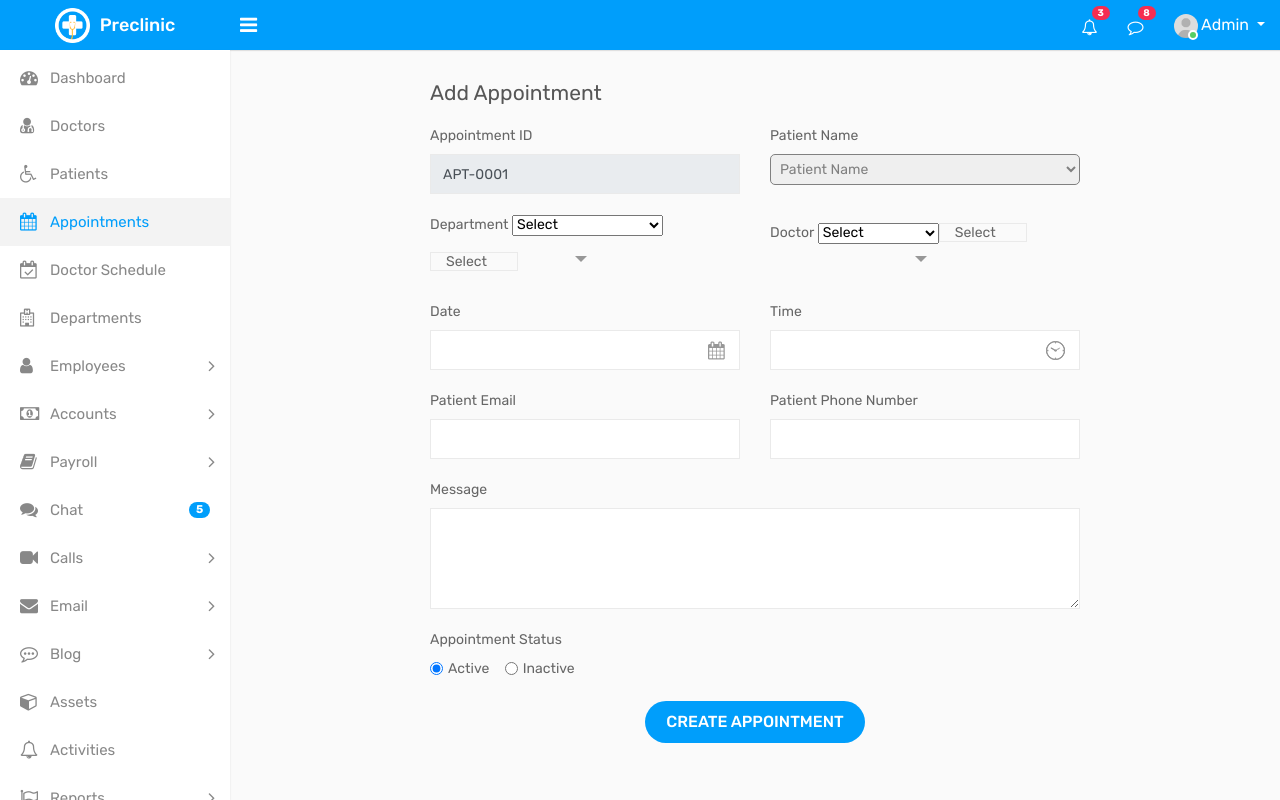
After one commit to Devsabirul/hospitalmanagementsys, a Django app: page /add-appointment in a window 1280 px wide. The commit adds this page. Run offline with Django 4.2, Linux system fonts and the light colour scheme; data comes from the database, SQL or seed files in the repository; both versions use the stored data as it was after the commit; some libraries are stand-ins or nearby versions.

Commit message:
add appointment page

```diff
--- a/core/admin.py
+++ b/core/admin.py
@@ -1,4 +1,4 @@
 from django.contrib import admin
 from .models import *
 
-admin.site.register([Patient,Doctor,Appointment,MedicalRepord,Department])
+admin.site.register([Patient, Doctor, Appointment, MedicalRepord, Department])
--- /dev/null
+++ b/core/templates/core/add-appointment.html
@@ -0,0 +1,115 @@
+{% extends 'base/base.html' %}
+{% block title %}add_appointment{% endblock title %}
+{% block body %}
+<div class="content">
+    <div class="row">
+        <div class="col-lg-8 offset-lg-2">
+            <h4 class="page-title">Add Appointment</h4>
+        </div>
+    </div>
+    <div class="row">
+        <div class="col-lg-8 offset-lg-2">
+            <form>
+                <div class="row">
+                    <div class="col-md-6">
+                        <div class="form-group">
+                            <label>Appointment ID</label>
+                            <input class="form-control" type="text" value="APT-0001" readonly="">
+                        </div>
+                    </div>
+                    <div class="col-md-6">
+                        <div class="form-group">
+                            <label>Patient Name</label><br>
+                            <select class="form-select" style="padding: 5px;outline: none;color: gray;border: 1px solid gray;border-radius: 5px;width: 100%;">
+                                <option selected disabled>Patient Name</option>
+                                <option value="">{{patient|length}}</option>
+                              </select>
+                        </div>
+                    </div>
+                </div>
+                <div class="row">
+                    <div class="col-md-6">
+                        <div class="form-group">
+                            <label>Department</label>
+                            <select class="select select2-hidden-accessible" tabindex="-1" aria-hidden="true">
+                                <option>Select</option>
+                                <option>Dentists</option>
+                                <option>Neurology</option>
+                                <option>Opthalmology</option>
+                                <option>Orthopedics</option>
+                                <option>Cancer Department</option>
+                                <option>ENT Department</option>
+                            </select><span class="select2 select2-container select2-container--default" dir="ltr" style="width: 100%;"><span class="selection"><span class="select2-selection select2-selection--single" role="combobox" aria-haspopup="true" aria-expanded="false" tabindex="0" aria-labelledby="select2-ve0a-container"><span class="select2-selection__rendered" id="select2-ve0a-container" title="Select">Select</span><span class="select2-selection__arrow" role="presentation"><b role="presentation"></b></span></span></span><span class="dropdown-wrapper" aria-hidden="true"></span></span>
+                        </div>
+                    </div>
+                    <div class="col-md-6">
+                        <div class="form-group">
+                            <label>Doctor</label>
+                            <select class="select select2-hidden-accessible" tabindex="-1" aria-hidden="true">
+                                <option>Select</option>
+                                <option>Cristina Groves</option>
+                                <option>Marie Wells</option>
+                                <option>Henry Daniels</option>
+                            </select><span class="select2 select2-container select2-container--default" dir="ltr" style="width: 100%;"><span class="selection"><span class="select2-selection select2-selection--single" role="combobox" aria-haspopup="true" aria-expanded="false" tabindex="0" aria-labelledby="select2-miih-container"><span class="select2-selection__rendered" id="select2-miih-container" title="Select">Select</span><span class="select2-selection__arrow" role="presentation"><b role="presentation"></b></span></span></span><span class="dropdown-wrapper" aria-hidden="true"></span></span>
+                        </div>
+                    </div>
+                </div>
+                <div class="row">
+                    <div class="col-md-6">
+                        <div class="form-group">
+                            <label>Date</label>
+                            <div class="cal-icon">
+                                <input type="text" class="form-control datetimepicker">
+                            </div>
+                        </div>
+                    </div>
+                    <div class="col-md-6">
+                        <div class="form-group">
+                            <label>Time</label>
+                            <div class="time-icon">
+                                <input type="text" class="form-control" id="datetimepicker3">
+                            </div>
+                        </div>
+                    </div>
+                </div>
+                <div class="row">
+                    <div class="col-md-6">
+                        <div class="form-group">
+                            <label>Patient Email</label>
+                            <input class="form-control" type="email">
+                        </div>
+                    </div>
+                    <div class="col-md-6">
+                        <div class="form-group">
+                            <label>Patient Phone Number</label>
+                            <input class="form-control" type="text">
+                        </div>
+                    </div>
+                </div>
+                <div class="form-group">
+                    <label>Message</label>
+                    <textarea cols="30" rows="4" class="form-control"></textarea>
+                </div>
+                <div class="form-group">
+                    <label class="display-block">Appointment Status</label>
+                    <div class="form-check form-check-inline">
+                        <input class="form-check-input" type="radio" name="status" id="product_active" value="option1" checked="">
+                        <label class="form-check-label" for="product_active">
+                        Active
+                        </label>
+                    </div>
+                    <div class="form-check form-check-inline">
+                        <input class="form-check-input" type="radio" name="status" id="product_inactive" value="option2">
+                        <label class="form-check-label" for="product_inactive">
+                        Inactive
+                        </label>
+                    </div>
+                </div>
+                <div class="m-t-20 text-center">
+                    <button class="btn btn-primary submit-btn">Create Appointment</button>
+                </div>
+            </form>
+        </div>
+    </div>
+</div>
+{% endblock body %}
--- a/core/urls.py
+++ b/core/urls.py
@@ -1,11 +1,13 @@
 from django.urls import path
 from .views import *
 urlpatterns = [
-    path('',home,name="home"),
-    path('doctors',doctor,name="doctor-list"),
-    path('add-doctor',add_doctor,name="add-doctor"),
-    path('patients',patient,name="patient-list"),
-    path('add-patient',add_patient,name="add-patient"),
-    path('delete-doctor/<int:id>',delete_doctor,name="delete-doctor"),
-    path('delete-patient/<int:id>',delete_patient,name="delete-patient"),
+    path('', home, name="home"),
+    path('doctors', doctor, name="doctor-list"),
+    path('add-doctor', add_doctor, name="add-doctor"),
+    path('patients', patient, name="patient-list"),
+    path('appointment', appointment, name="appointment"),
+    path('add-appointment', add_appointment, name="add_appointment"),
+    path('add-patient', add_patient, name="add-patient"),
+    path('delete-doctor/<int:id>', delete_doctor, name="delete-doctor"),
+    path('delete-patient/<int:id>', delete_patient, name="delete-patient"),
 ]
--- a/core/views.py
+++ b/core/views.py
@@ -16,6 +16,16 @@ def doctor(request):
 def patient(request):
     patients = Patient.objects.order_by("-id")
     return render(request, "core/patient.html", locals())
+
+
+def appointment(request):
+    return render(request, "core/appointments.html", locals())
+
+
+def add_appointment(request):
+    patient = Patient.objects.all()
+    print(len(patient))
+    return render(request, "core/add-appointment.html", locals())
 
 
 def add_doctor(request):
--- a/templates/base/base.html
+++ b/templates/base/base.html
@@ -24,6 +24,8 @@
 {% url 'add-doctor' as add_doctor %}
 {% url 'patient-list' as patient %}
 {% url 'add-patient' as add_patient %}
+{% url 'appointment' as appointment %}
+{% url 'add_appointment' as add_appointment %}
 
 <body>
     <div class="main-wrapper">
@@ -174,8 +176,9 @@
                             <a href="{% url 'patient-list' %}"><i class="fa fa-wheelchair"></i>
                                 <span>Patients</span></a>
                         </li>
-                        <li>
-                            <a href="#"><i class="fa fa-calendar"></i> <span>Appointments</span></a>
+                        <li class="{% if request.path == appointment or request.path == add_appointment %}
+                        active {% endif %}">
+                            <a href="{% url 'appointment' %}"><i class="fa fa-calendar"></i> <span>Appointments</span></a>
                         </li>
                         <li>
                             <a href="#"><i class="fa fa-calendar-check-o"></i> <span>Doctor
```
Also changed, not shown: core/models.py (+29 -24 lines), core/templates/core/appointments.html (added, +75 -0 lines), core/migrations/0004_test.py (added), core/migrations/0005_delete_test.py (added), db.sqlite3, media/DoctorImage/doctor-03_s4A2YB1.jpg (added).
